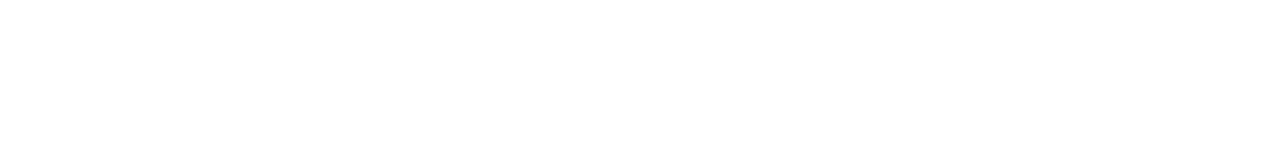
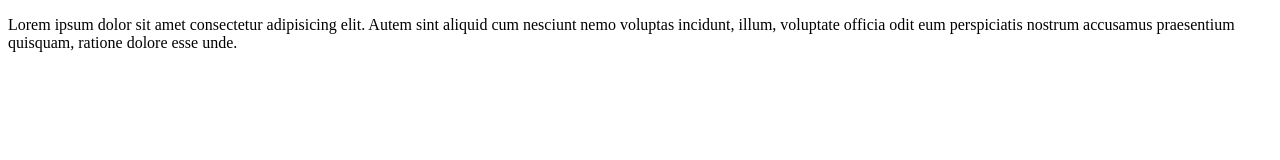
Before and after one commit to ImRangelMV/projeto-1, a plain HTML site: page index.html in a window 1280 px wide. Drawn offline with Linux system fonts and the light colour scheme.

Commit message:
Adicionado texto no body

```diff
--- a/index.html
+++ b/index.html
@@ -6,6 +6,6 @@
     <title>Curso Gratuido Git e GitHub</title>
 </head>
 <body>
-
+    <p>Lorem ipsum dolor sit amet consectetur adipisicing elit. Autem sint aliquid cum nesciunt nemo voluptas incidunt, illum, voluptate officia odit eum perspiciatis nostrum accusamus praesentium quisquam, ratione dolore esse unde.</p>
 </body>
 </html>
```
